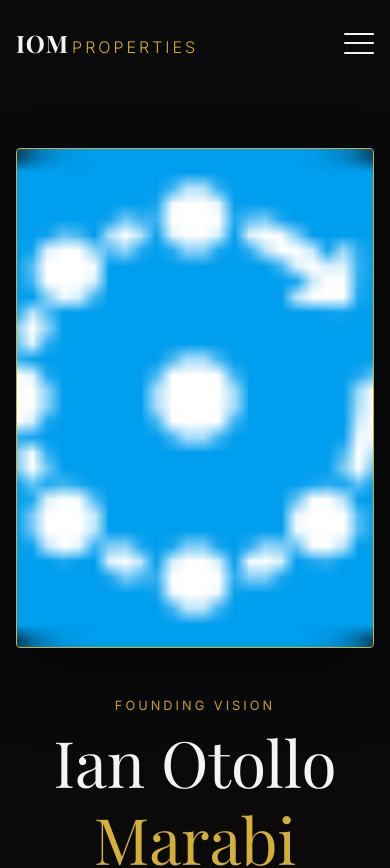
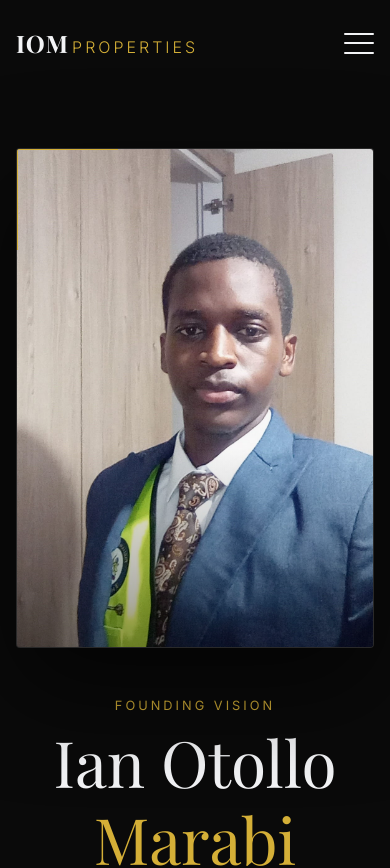
Before and after one commit to IanOtollo/IOMProperties, a Next.js app: page /ceo in a window 390 px wide. Shown: the top 868 px of the page. Built offline with nearby package versions, Linux system fonts and the light colour scheme; a web font is replaced by a local one.

Commit message:
Production Final Layout: CEO Cool Image Framing, Homepage Teaser Refinement & Mobile Reversion Logic

```diff
--- a/src/app/ceo/ceo.module.css
+++ b/src/app/ceo/ceo.module.css
@@ -15,17 +15,49 @@
     align-items: center;
 }
 
+.imageSection {
+    position: relative;
+}
+
 .imageFrame {
     position: relative;
     height: 650px;
     border-radius: 4px;
     overflow: hidden;
-    border: 1px solid var(--accent-gold);
-    box-shadow: 0 30px 60px rgba(0, 0, 0, 0.5);
+    background-color: #111;
+    border: 1px solid var(--border-subtle);
+    box-shadow: 0 40px 100px rgba(0, 0, 0, 0.6);
+}
+
+.imageFrame::after {
+    content: '';
+    position: absolute;
+    inset: 0;
+    background: linear-gradient(to top, rgba(0, 0, 0, 0.4) 0%, transparent 40%);
+    pointer-events: none;
+}
+
+/* Gold Accent Corner */
+.imageFrame::before {
+    content: '';
+    position: absolute;
+    top: -2px;
+    left: -2px;
+    width: 100px;
+    height: 100px;
+    border-top: 3px solid var(--accent-gold);
+    border-left: 3px solid var(--accent-gold);
+    z-index: 2;
 }
 
 .ceoImage {
     object-fit: cover;
+    filter: brightness(0.95) contrast(1.05);
+    transition: transform var(--transition-slow);
+}
+
+.imageFrame:hover .ceoImage {
+    transform: scale(1.03);
 }
 
 .label {
--- a/src/app/ceo/page.tsx
+++ b/src/app/ceo/page.tsx
@@ -12,7 +12,7 @@ export default function CEOPage() {
                         <div className={styles.imageSection}>
                             <div className={styles.imageFrame}>
                                 <Image
-                                    src="/images/ceo-cool.png"
+                                    src="/images/ceo.png"
                                     alt="Ian Otollo Marabi - CEO"
                                     fill
                                     className={styles.ceoImage}
--- a/src/app/page.tsx
+++ b/src/app/page.tsx
@@ -137,8 +137,7 @@ export default function Home() {
               <Image
                 src="/images/ceo.png"
                 alt="Ian Otollo Marabi"
-                width={400}
-                height={500}
+                fill
                 className={styles.teaserImg}
                 priority
               />
@@ -150,7 +149,7 @@ export default function Home() {
                 "At IOMProperties, we don't just sell homes. We deliver a standard
                 of excellence that honors your achievements."
               </p>
-              <Link href="/about#ceo" className={styles.teaserLink}>
+              <Link href="/ceo" className={styles.teaserLink}>
                 Meet Ian Otollo Marabi &rarr;
               </Link>
             </div>
```
Also changed, not shown: src/app/page.module.css (+18 -0 lines), public/images/ceo-cool.png (deleted), public/images/ceo.png.
